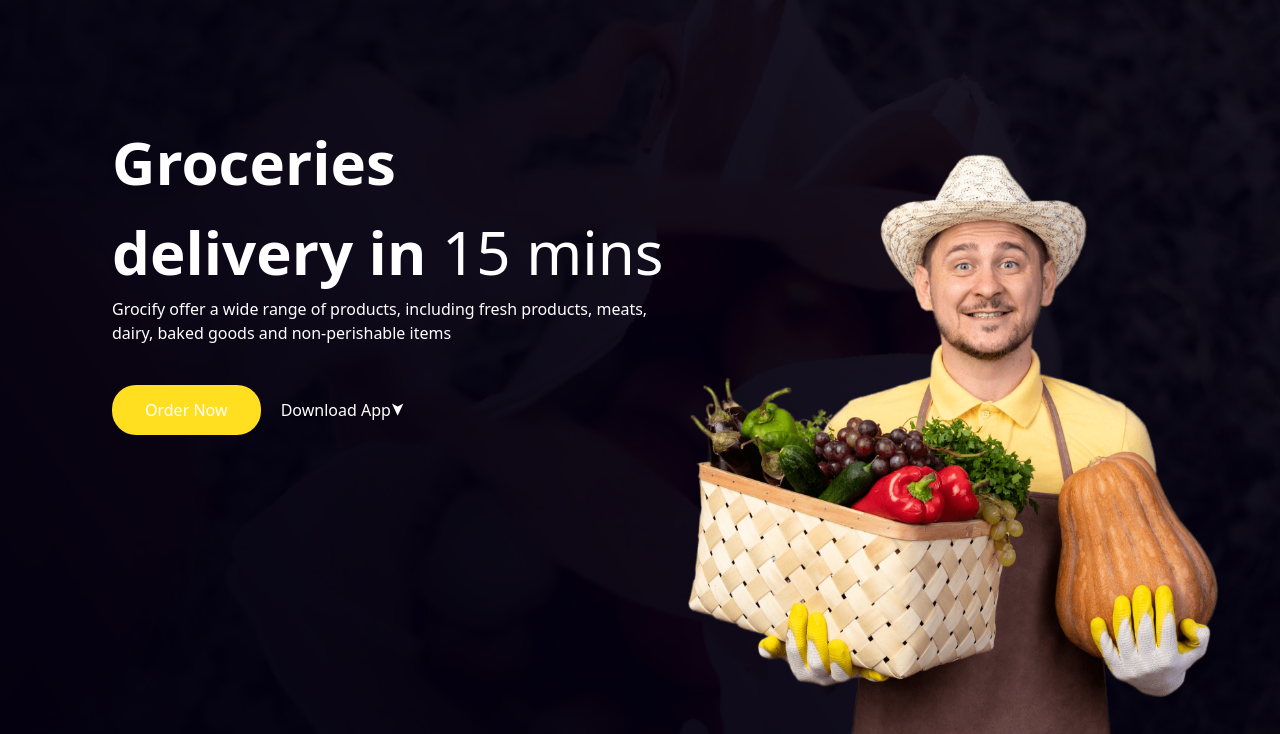
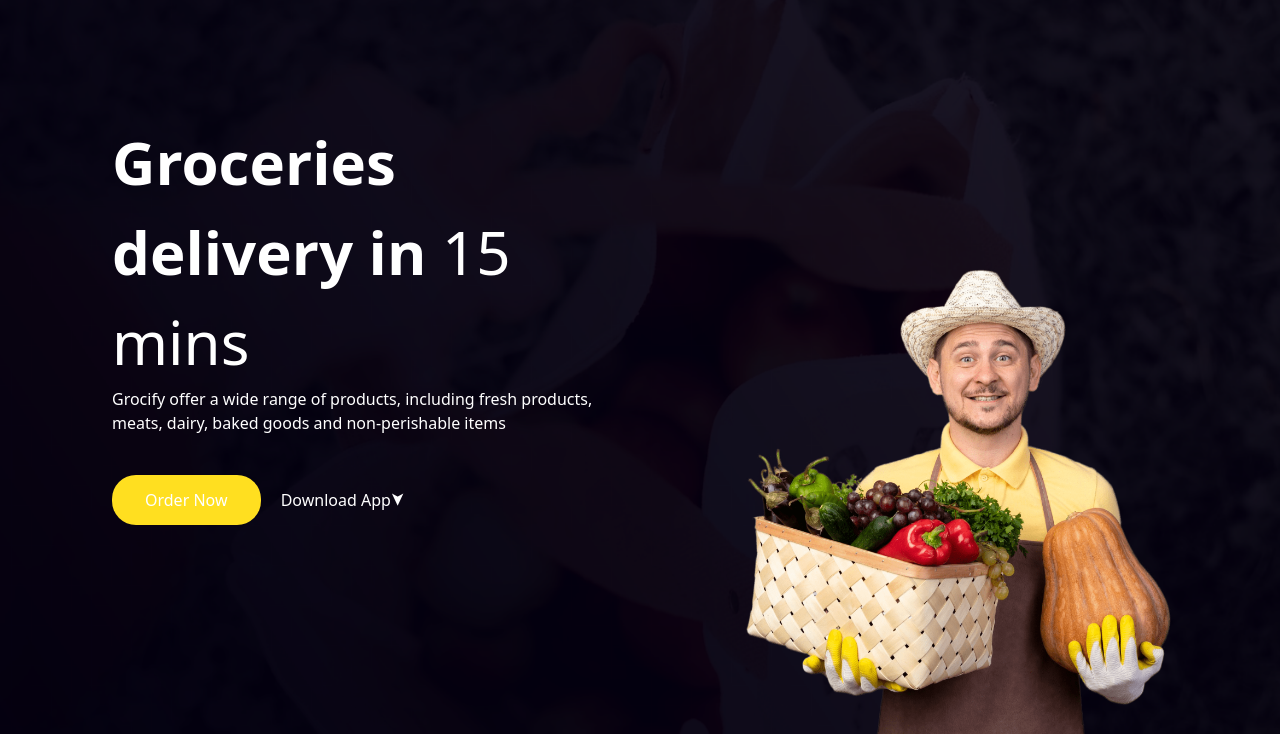
Before and after one commit to Irshad-muhammed-me/Tailwind-Css-project, a plain HTML site: page index.html in a window 1280 px wide. Shown: the part 66-800 px from the top of the page. Drawn offline with nearby package versions, Linux system fonts and the light colour scheme.

Commit message:
Tailwind Css project

```diff
--- a/index.html
+++ b/index.html
@@ -30,7 +30,7 @@
         <img src="images/cart.png" class="w-8 cursor-pointer" alt="" />
       </nav>
 
-      <div class="text-white mt-30 max-w-xl">
+      <div class="text-white mt-30 max-w-lg">
         <h1 class="text-6xl font-semibold leading-normal">
           Groceries <br />
           delivery in <span class="font-light">15 mins</span>
@@ -56,7 +56,7 @@
       </div>
       </div>
 
-      <img src="images/grocery-image.png" class="w-full xl:w-1/2 xl:absolute bottom-0 right-0" alt="">
+      <img src="images/grocery-image.png" class="w-full xl:w-2/5 xl:absolute bottom-0 right-15 "alt="">
     </div>
   </body>
 </html>
```
